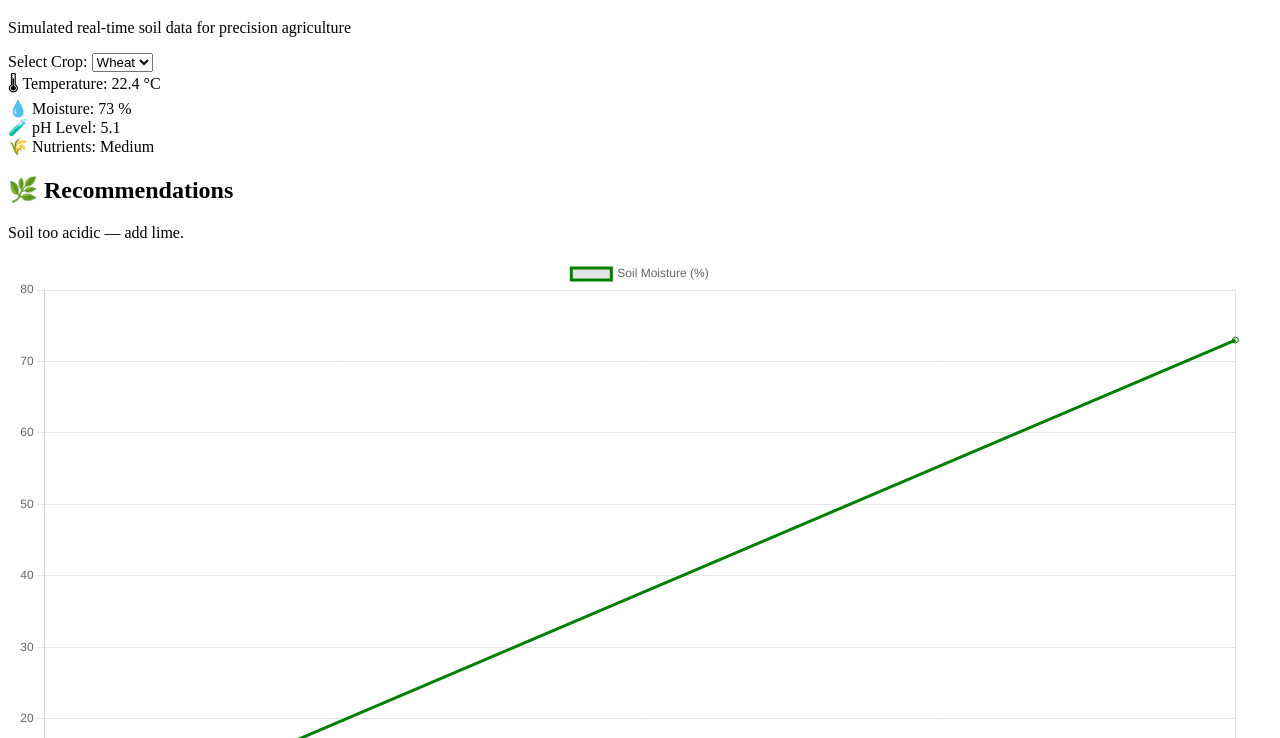
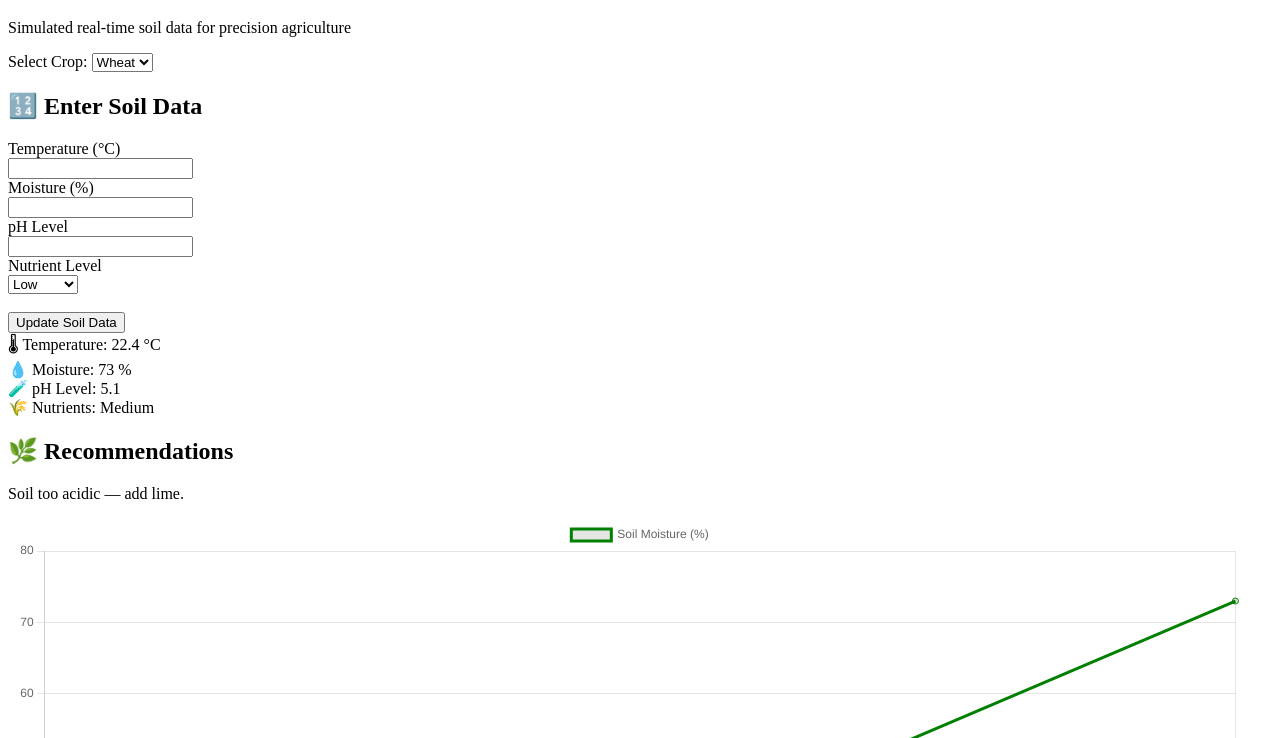
Before and after one commit to jumana-200/ECOlife, a plain HTML site: page index.html in a window 1280 px wide. Shown: the part 62-800 px from the top of the page. Drawn offline with nearby package versions, Linux system fonts and the light colour scheme.

Commit message:
Update index.html

```diff
--- a/index.html
+++ b/index.html
@@ -22,6 +22,28 @@
     </select>
   </section>
 
+  <section class="inputs">
+  <h2>🔢 Enter Soil Data</h2>
+
+  <label>Temperature (°C)</label><br>
+  <input type="number" id="tempInput"><br>
+
+  <label>Moisture (%)</label><br>
+  <input type="number" id="moistureInput"><br>
+
+  <label>pH Level</label><br>
+  <input type="number" step="0.1" id="phInput"><br>
+
+  <label>Nutrient Level</label><br>
+  <select id="nutrientInput">
+    <option>Low</option>
+    <option>Medium</option>
+    <option>High</option>
+  </select><br><br>
+
+  <button onclick="updateData()">Update Soil Data</button>
+</section>
+
   <section class="dashboard">
     <div class="card" id="tempCard">🌡 Temperature: <span id="temp"></span> °C</div>
     <div class="card" id="moistureCard">💧 Moisture: <span id="moisture"></span> %</div>
```
